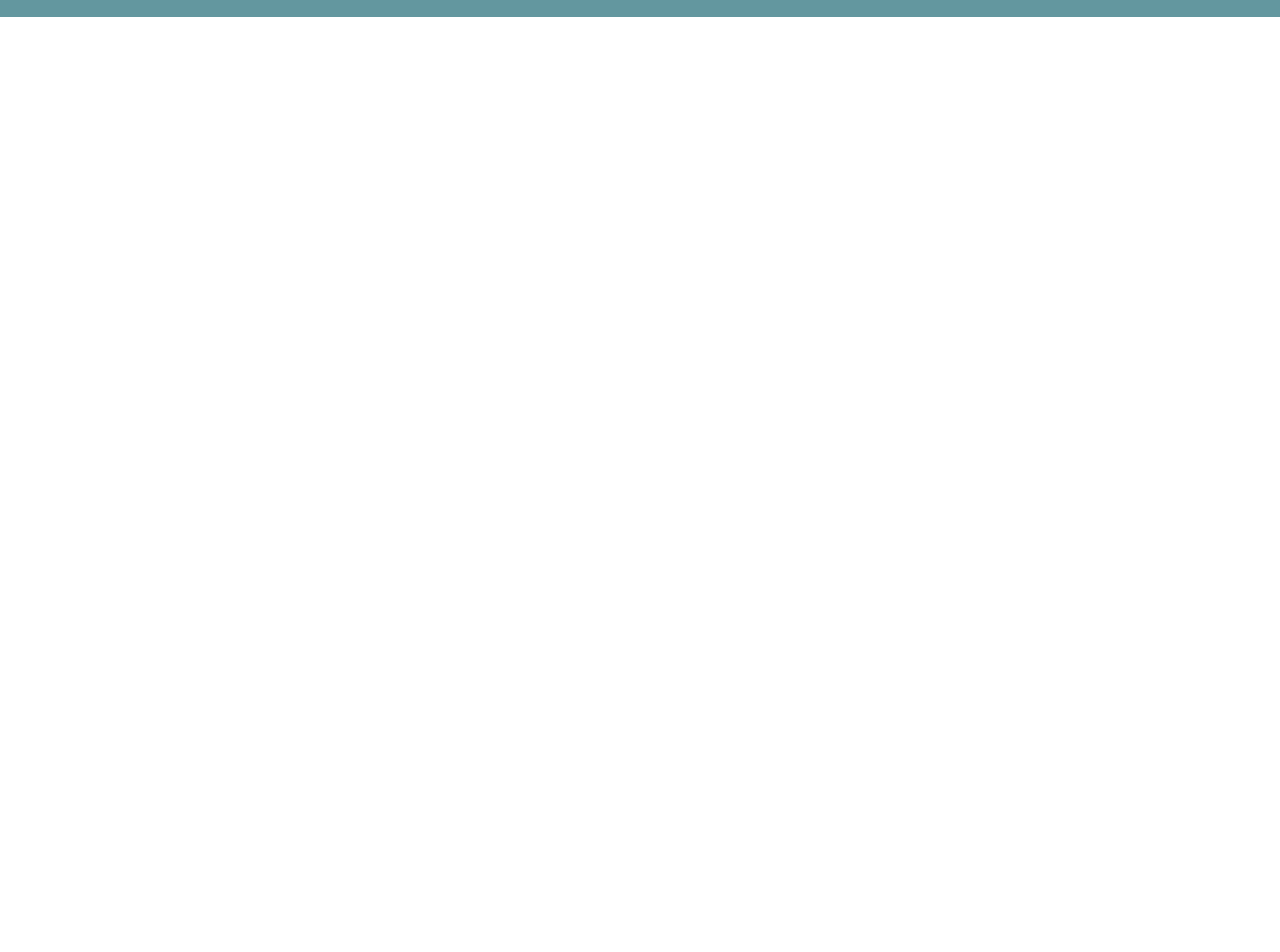
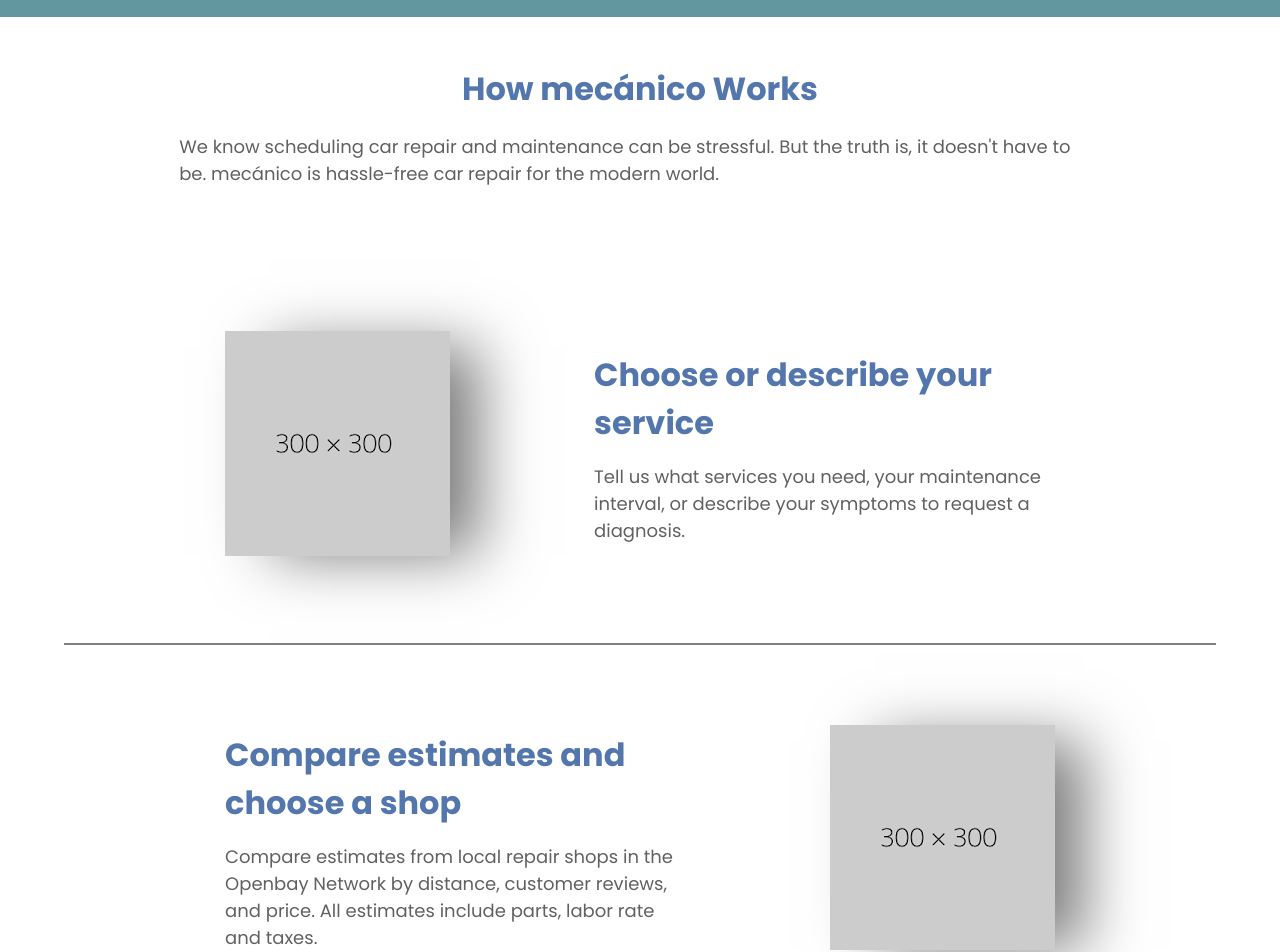
Before and after one commit to Deyjuwon/mecanico, a React (Vite) app: page / in a window 1280 px wide. Shown: the part 1000-1952 px from the top of the page. Before the commit the page ends 1017 px from the top, so only its background shows below. Built offline with nearby package versions, Linux system fonts and the light colour scheme.

Commit message:
created howMecanico component and styled it

```diff
--- a/src/App.jsx
+++ b/src/App.jsx
@@ -1,6 +1,7 @@
 import './App.css'
 import Header from './Components/Header/Header'
 import Hero from './Components/Hero/Hero'
+import HowMecanico from './Components/HowMecanico/HowMecanico'
 import WhyMecanico from './Components/WhyMecanico/WhyMecanico'
 
 function App() {
@@ -10,6 +11,7 @@
       <Header />
       <Hero />
       <WhyMecanico />
+      <HowMecanico />
 
     </div>
   )
--- a/src/Components/Hero/Hero.jsx
+++ b/src/Components/Hero/Hero.jsx
@@ -25,7 +25,7 @@
               </div>
 
             </div>
-            <div className="r-hero p-hero" data-aos="zoom-out">
+            <div className="r-hero p-hero" data-aos="fade-left">
                 <img src={ManOnCall} alt="" />
 
             </div>
--- /dev/null
+++ b/src/Components/HowMecanico/HowMecanico.css
@@ -0,0 +1,59 @@
+.howMec {
+    margin-top: 3rem;
+}
+
+.how-header {
+    display: flex;
+    flex-direction: column;
+    align-items: center;
+    justify-content: center;
+    width: 80%;
+    margin: auto;
+    gap: 20px;
+
+}
+
+.how-header h1 {
+    color: #5376ad;
+}
+
+.how-header p {
+    color: #5f6163;
+    font-size: 18px;
+    padding-bottom: 4rem;
+}
+
+.how-steps {
+    display: flex;
+    justify-content: center;
+    align-items: center;
+    gap: 9rem;
+    padding-bottom: 5rem;
+    border-bottom: 2px solid gray;
+    padding-top: 5rem;
+}
+
+.step-r {
+    width: 40%;
+}
+
+.step-r h1 {
+    color: #5376ad;
+    line-height: 1.5;
+    padding-bottom: 1rem;
+}
+
+.step-r p {
+    color: #5f6163;
+    font-size: 18px;
+}
+
+.mid-step > .step-l {
+    order: 2;
+}
+
+.step-l > img {
+    box-shadow: 37px 7px 58px -8px rgba(0,0,0,0.52);
+-webkit-box-shadow: 37px 7px 58px -8px rgba(0,0,0,0.52);
+-moz-box-shadow: 37px 7px 58px -8px rgba(0,0,0,0.52);
+}
--- /dev/null
+++ b/src/Components/HowMecanico/HowMecanico.jsx
@@ -0,0 +1,53 @@
+import React, { useEffect } from 'react'
+import './HowMecanico.css'
+import Dummy from '/src/assets/dummy.png'
+import AOS from 'aos'
+import 'aos/dist/aos.css'
+
+const HowMecanico = () => {
+
+    useEffect(() => {
+        AOS.init({duration: 2000})
+    }, [])
+
+  return (
+    <div className='howMec px'>
+        <div className='how-header'>
+            <h1 data-aos='fade-up'>How mecánico Works</h1>
+            <p data-aos='fade-up'>We know scheduling car repair and maintenance can be stressful. But the truth is, it doesn't have to be. mecánico is hassle-free car repair for the modern world.</p>
+        </div>
+        <div className='how-steps'>
+            <div className='step-l' data-aos='fade-right'>
+                <img src={Dummy} alt="" />
+            </div>
+            <div className='step-r' data-aos='fade-left'>
+                <h1>Choose or describe your service</h1>
+                <p>Tell us what services you need, your maintenance interval, or describe your symptoms to request a diagnosis.</p>
+            </div>
+        </div>
+        <div className='how-steps mid-step'>
+            <div className='step-l' data-aos='fade-up'>
+                <img src={Dummy} alt="" />
+            </div>
+            <div className='step-r' data-aos='fade-down'>
+                <h1>Compare estimates and choose a shop</h1>
+                <p>Compare estimates from local repair shops in the Openbay Network by distance, customer reviews, and price. All estimates include parts, labor rate and taxes.</p>
+            </div>
+        </div>
+        <div className='how-steps '>
+            <div className='step-l' data-aos='fade-right'>
+                <img src={Dummy} alt="" />
+            </div>
+            <div className='step-r' data-aos='fade-left'>
+                <h1>Schedule an appointment</h1>
+                <p>Easily schedule an appointment right through your Openbay account. All services booked through Openbay are backed by our Peace-of-Mind Guarantee.</p>
+            </div>
+        </div>
+        <div>
+
+        </div>
+    </div>
+  )
+}
+
+export default HowMecanico
--- a/src/Components/WhyMecanico/WhyMecanico.jsx
+++ b/src/Components/WhyMecanico/WhyMecanico.jsx
@@ -14,7 +14,7 @@
   }, [])
   return (
     <div className='whyMec' >
-      <h1 data-aos="fade-up">Why Should I Book Service Through Mecanico?</h1>
+      <h1 data-aos="fade-up">Why Should I Book Service Through mecánico?</h1>
       <div>
         <ul>
           <li data-aos="fade-up"><span><FaTools size={30} /></span><span>1,000s of services to select from.</span></li>
```
Also changed, not shown: src/assets/dummy.png (added).
